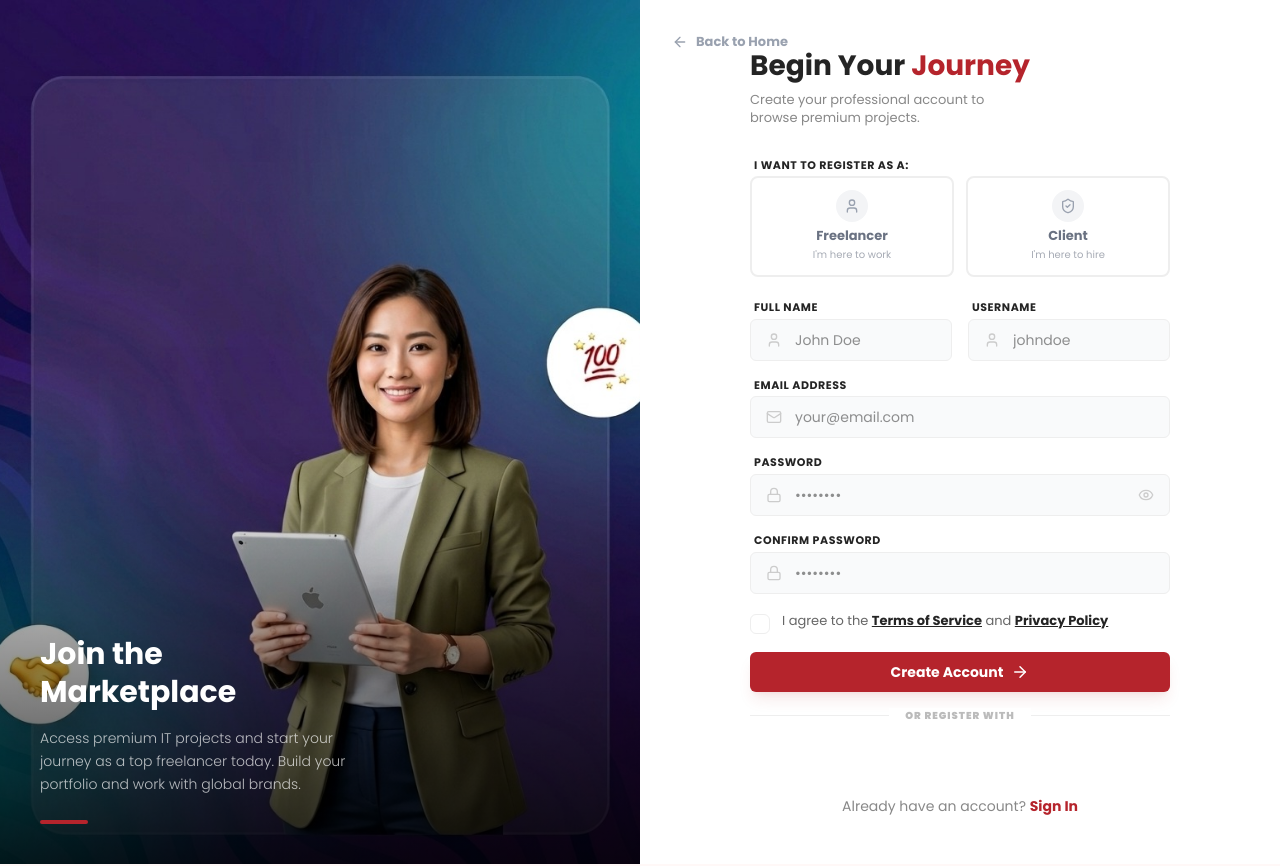
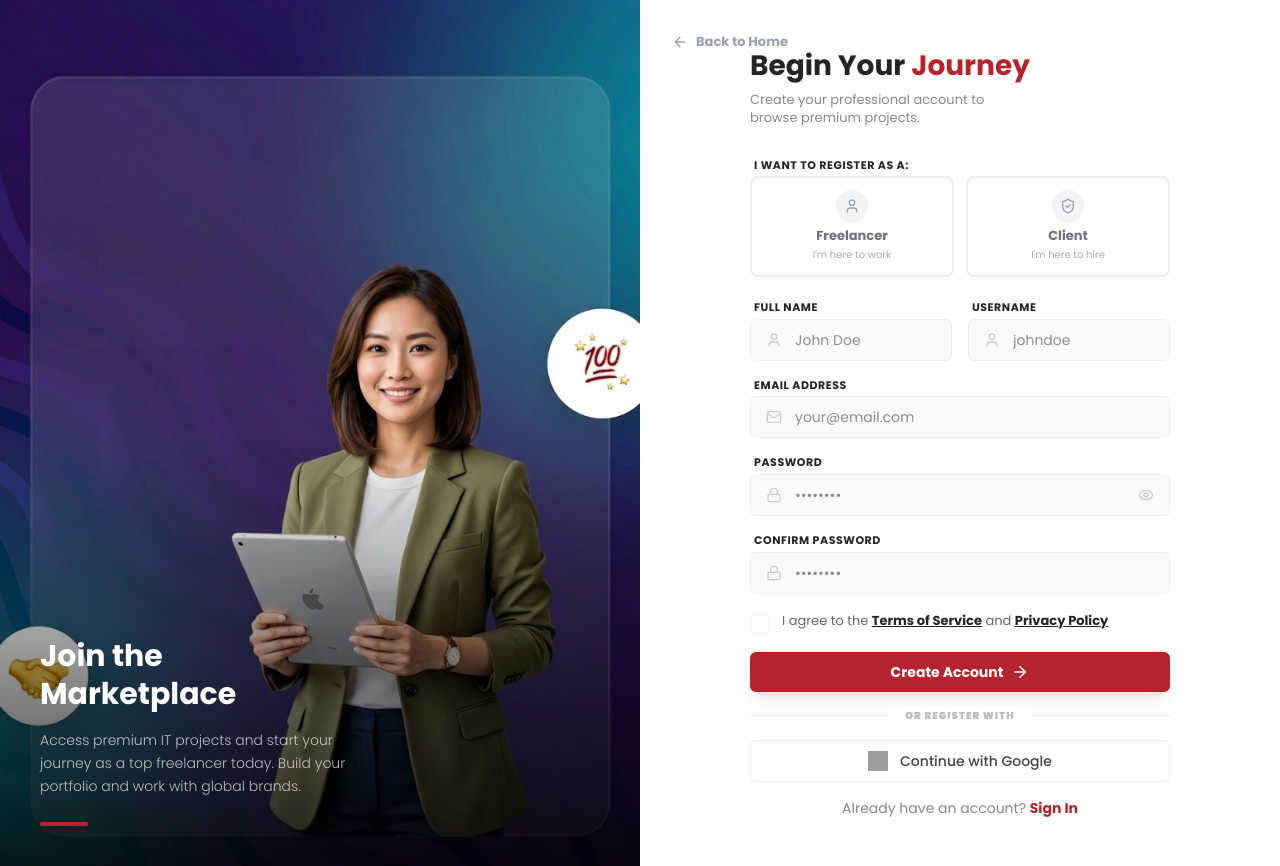
Before and after one commit to shinefiling/Shinefiling_IT, a React (Vite) app in the folder frontend/: page /ITfreelancers/signup in a window 1280 px wide. Built offline with nearby package versions, Linux system fonts and the light colour scheme; grey boxes are pictures that could not be loaded.

Commit message:
Fixed Google login reaction issue using custom button approach

```diff
--- a/frontend/src/components/Login.tsx
+++ b/frontend/src/components/Login.tsx
@@ -3,7 +3,7 @@ import { Mail, Lock, Eye, EyeOff, ArrowRight, Github, ShieldCheck, ArrowLeft } f
 import { useNavigate, Link } from 'react-router-dom';
 import { motion } from 'framer-motion';
 import { API_BASE_URL } from '../config';
-import { GoogleLogin } from '@react-oauth/google';
+import { useGoogleLogin } from '@react-oauth/google';
 
 const Login: React.FC = () => {
     const navigate = useNavigate();
@@ -65,19 +65,34 @@ const Login: React.FC = () => {
         }
     };
 
-    const handleGoogleSuccess = async (credentialResponse: any) => {
-        console.log("Google login success, response:", credentialResponse);
+    const handleGoogleLogin = useGoogleLogin({
+        onSuccess: async (tokenResponse) => {
             setIsLoading(true);
             setError('');
             try {
+                // 1. Fetch User Info using Access Token
+                const userInfoRes = await fetch('https://www.googleapis.com/oauth2/v3/userinfo', {
+                    headers: { Authorization: `Bearer ${tokenResponse.access_token}` }
+                });
+                const userInfo = await userInfoRes.json();
+                const { email, name, sub: googleId, picture: profileImage } = userInfo;
+
+                // 2. Send to Backend
                 const response = await fetch(`${API_BASE_URL}/api/auth/google`, {
                     method: 'POST',
                     headers: {
                         'Content-Type': 'application/json',
                         'X-Requested-With': 'XMLHttpRequest'
                     },
-                body: JSON.stringify({ token: credentialResponse.credential })
+                    body: JSON.stringify({
+                        email,
+                        name,
+                        googleId,
+                        profileImage,
+                        userRole: 'FREELANCER' // Default role for login if not exist
+                    })
                 });
+
                 const data = await response.json();
                 if (response.ok) {
                     localStorage.setItem('user', JSON.stringify(data.user || data));
@@ -88,12 +103,17 @@ const Login: React.FC = () => {
                     setError(data.message || 'Google login failed.');
                 }
             } catch (err) {
-            console.error("Google auth fetch error:", err);
-            setError('Connection error with Google service.');
+                console.error("Google Login Error:", err);
+                setError('Google login failed. Please try again.');
             } finally {
                 setIsLoading(false);
             }
-    };
+        },
+        onError: error => {
+            console.error('Google Login Failed:', error);
+            setError('Google login was cancelled or failed.');
+        }
+    });
 
     const handleVerifyOtp = async (e: React.FormEvent) => {
         e.preventDefault();
@@ -333,13 +353,14 @@ const Login: React.FC = () => {
                             </div>
 
                             <div className="flex justify-center w-full">
-                                <GoogleLogin
-                                    onSuccess={handleGoogleSuccess}
-                                    onError={() => {
-                                        console.error('Google Login Failed');
-                                        setError('Google Login Failed');
-                                    }}
-                                />
+                                <button
+                                    type="button"
+                                    onClick={() => handleGoogleLogin()}
+                                    className="w-full flex items-center justify-center gap-3 py-2.5 border border-[#eee] rounded-md hover:bg-gray-50 transition-all font-medium text-[#444] text-sm"
+                                >
+                                    <img src="https://www.gstatic.com/firebasejs/ui/2.0.0/images/auth/google.svg" alt="Google" className="w-5 h-5" />
+                                    Sign in with Google
+                                </button>
                             </div>
                         </div>
                     )}
--- a/frontend/src/components/Signup.tsx
+++ b/frontend/src/components/Signup.tsx
@@ -3,7 +3,7 @@ import { User, Mail, Lock, Eye, EyeOff, ArrowRight, Github, ShieldCheck, ArrowLe
 import { useNavigate, Link } from 'react-router-dom';
 import { motion } from 'framer-motion';
 import { API_BASE_URL } from '../config';
-import { GoogleLogin } from '@react-oauth/google';
+import { useGoogleLogin } from '@react-oauth/google';
 
 const Signup: React.FC = () => {
     const navigate = useNavigate();
@@ -138,17 +138,23 @@ const Signup: React.FC = () => {
         }
     };
 
-    const handleGoogleSuccess = async (credentialResponse: any) => {
+    const handleGoogleLogin = useGoogleLogin({
+        onSuccess: async (tokenResponse) => {
+            if (!signupData.userRole) {
+                setError('Please select your role (Freelancer or Client) first.');
+                return;
+            }
             setIsLoading(true);
             setError('');
+            try {
+                // 1. Fetch User Info using Access Token
+                const userInfoRes = await fetch('https://www.googleapis.com/oauth2/v3/userinfo', {
+                    headers: { Authorization: `Bearer ${tokenResponse.access_token}` }
+                });
+                const userInfo = await userInfoRes.json();
+                const { email, name, sub: googleId, picture: profileImage } = userInfo;
 
-        if (!signupData.userRole) {
-            setError('Please select your role (Freelancer or Client) first.');
-            setIsLoading(false);
-            return;
-        }
-
-        try {
+                // 2. Send to Backend
                 const response = await fetch(`${API_BASE_URL}/api/auth/google`, {
                     method: 'POST',
                     headers: {
@@ -156,10 +162,14 @@ const Signup: React.FC = () => {
                         'X-Requested-With': 'XMLHttpRequest'
                     },
                     body: JSON.stringify({
-                    token: credentialResponse.credential,
+                        email,
+                        name,
+                        googleId,
+                        profileImage,
                         userRole: signupData.userRole
                     })
                 });
+
                 const data = await response.json();
                 if (response.ok) {
                     localStorage.setItem('user', JSON.stringify(data.user || data));
@@ -169,11 +179,17 @@ const Signup: React.FC = () => {
                     setError(data.message || 'Google registration failed.');
                 }
             } catch (err) {
-            setError('Connection error with Google service.');
+                console.error("Google Signup Error:", err);
+                setError('Google registration failed. Please try again.');
             } finally {
                 setIsLoading(false);
             }
-    };
+        },
+        onError: error => {
+            console.error('Google Signup Failed:', error);
+            setError('Google login was cancelled or failed.');
+        }
+    });
 
     return (
         <div className="min-h-screen flex flex-col lg:flex-row font-['Poppins'] bg-[#fdfaf0]">
@@ -441,16 +457,14 @@ const Signup: React.FC = () => {
                                 </div>
 
                                 <div className="flex justify-center w-full">
-                                    <GoogleLogin
-                                        onSuccess={(res) => {
-                                            console.log("Google Signup Success:", res);
-                                            handleGoogleSuccess(res);
-                                        }}
-                                        onError={() => {
-                                            console.error("Google Signup Error");
-                                            setError('Google Registration Failed');
-                                        }}
-                                    />
+                                    <button
+                                        type="button"
+                                        onClick={() => handleGoogleLogin()}
+                                        className="w-full flex items-center justify-center gap-3 py-2.5 border border-[#eee] rounded-md hover:bg-gray-50 transition-all font-medium text-[#444] text-sm"
+                                    >
+                                        <img src="https://www.gstatic.com/firebasejs/ui/2.0.0/images/auth/google.svg" alt="Google" className="w-5 h-5" />
+                                        Continue with Google
+                                    </button>
                                 </div>
                             </div>
 
```
Also changed, not shown: 2 other files (tests, documents, lock files or other folders). Lines whose indentation alone changed are shown as unchanged.
